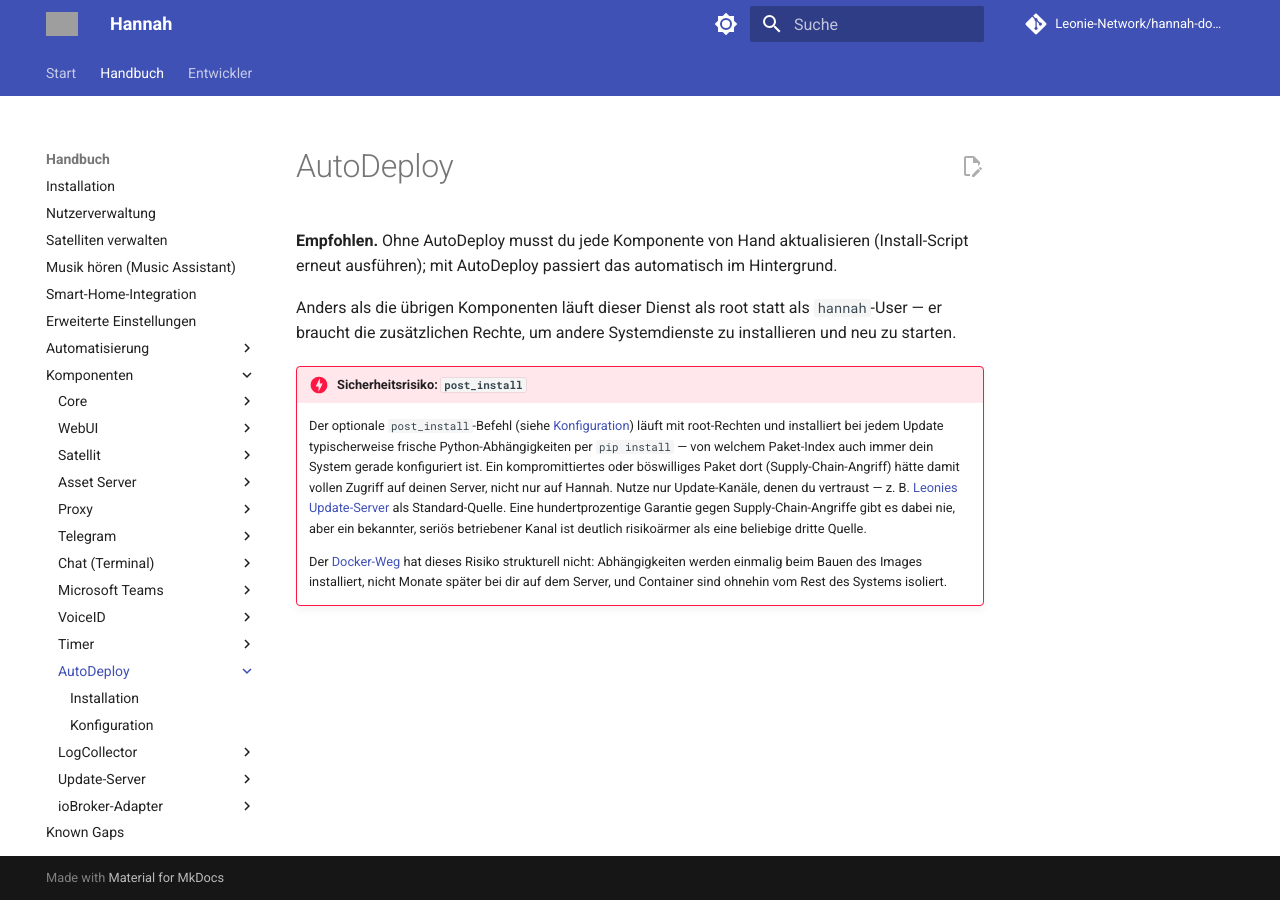
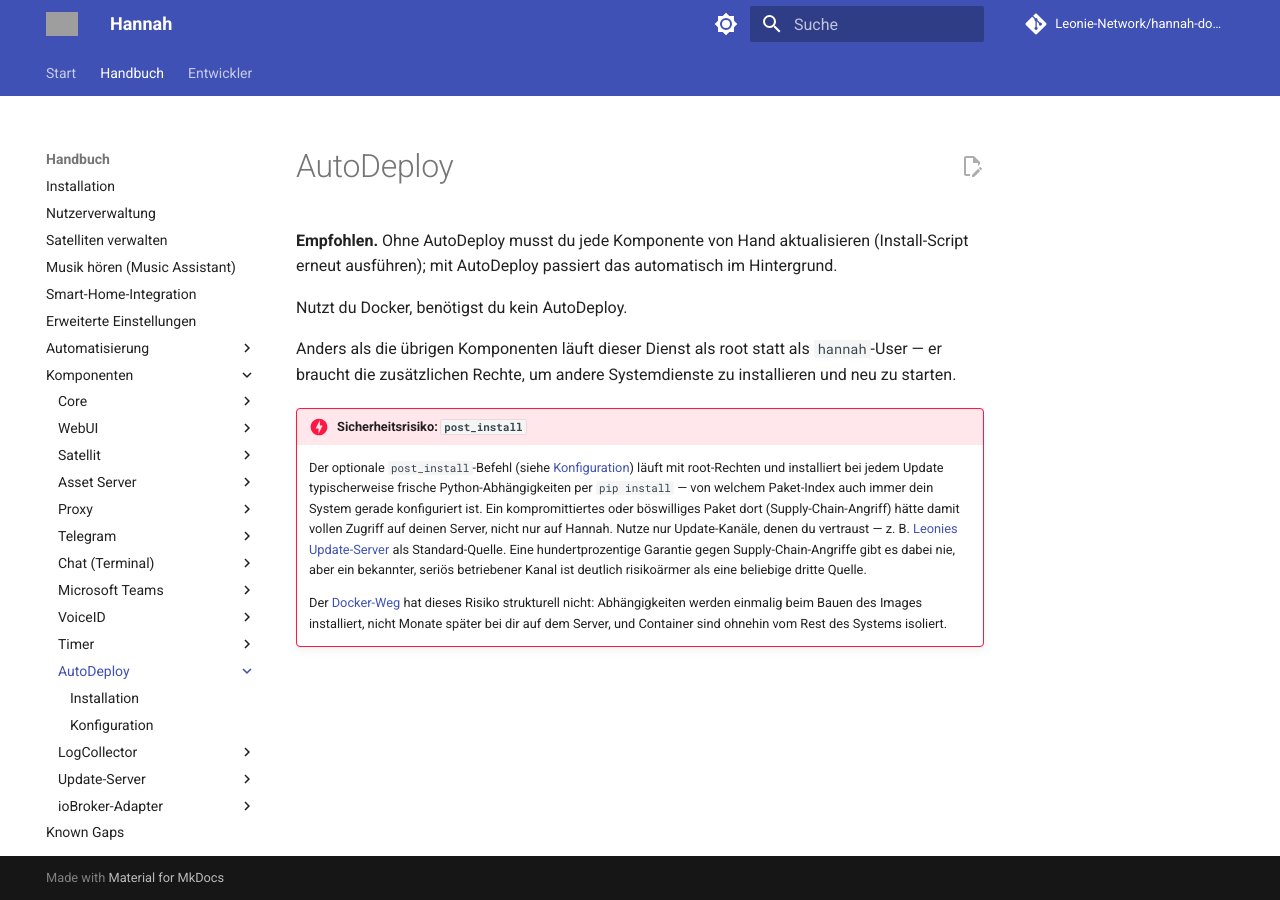
Before and after one commit to Leonie-Network/hannah-docs, an MkDocs documentation site: the page built from docs/components/autodeploy/index.md, in a window 1280 px wide. Built offline with MkDocs 1.6.1 and Material for MkDocs 9.7.7, drawn with Linux system fonts in a browser that asks for light colours; comment, search, counter and statistics services are not loaded; grey boxes are pictures that could not be loaded.

Commit message:
Update AutoDeploy documentation for Docker users
Clarify that Docker users do not need AutoDeploy.

```diff
--- a/docs/components/autodeploy/index.md
+++ b/docs/components/autodeploy/index.md
@@ -3,6 +3,8 @@
 **Empfohlen.** Ohne AutoDeploy musst du jede Komponente von Hand
 aktualisieren (Install-Script erneut ausführen); mit AutoDeploy passiert das automatisch
 im Hintergrund.
+
+Nutzt du Docker, benötigst du kein AutoDeploy.
 
 Anders als die übrigen Komponenten läuft dieser Dienst als root statt als `hannah`-User
 — er braucht die zusätzlichen Rechte, um andere Systemdienste zu installieren und neu zu
```
